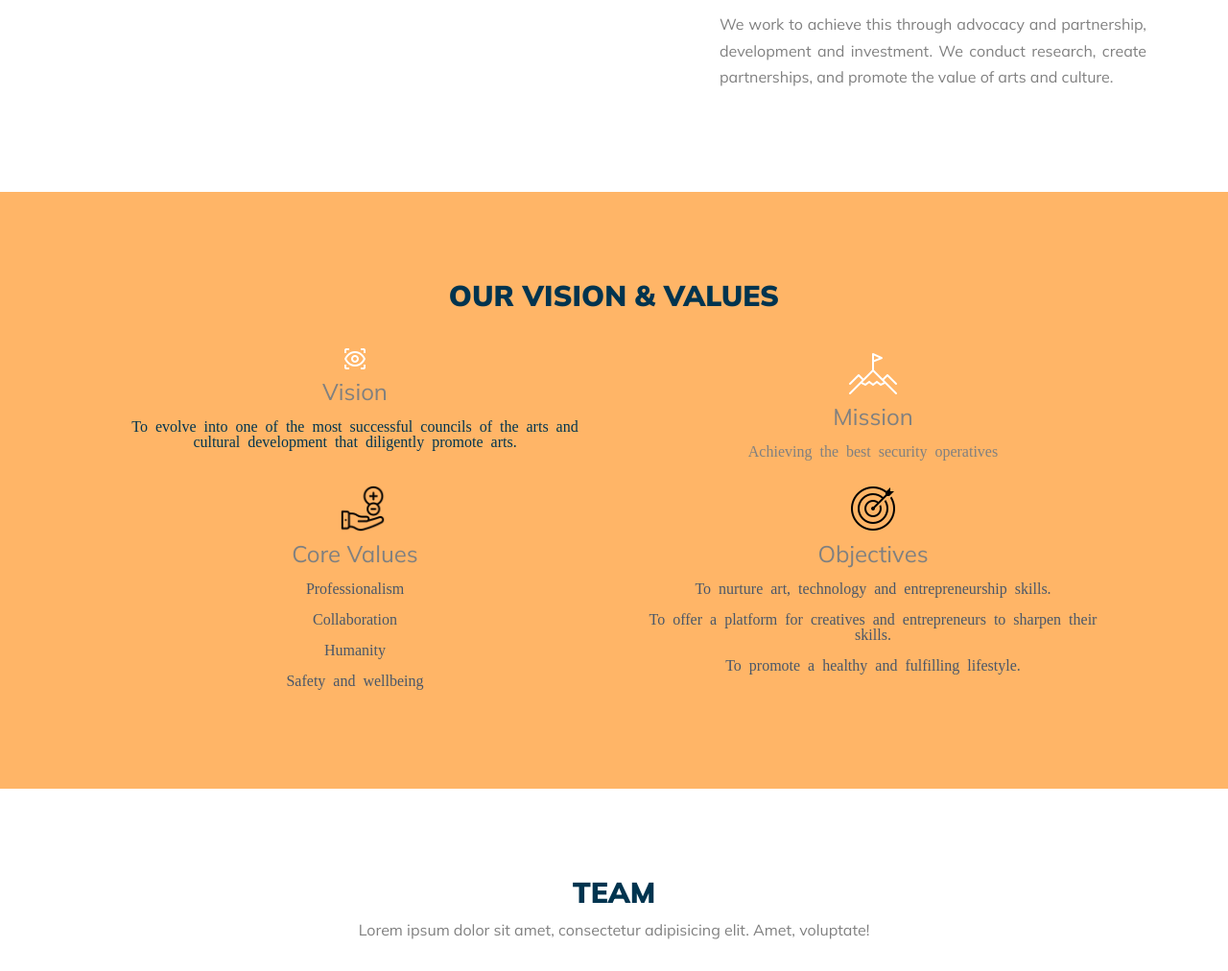
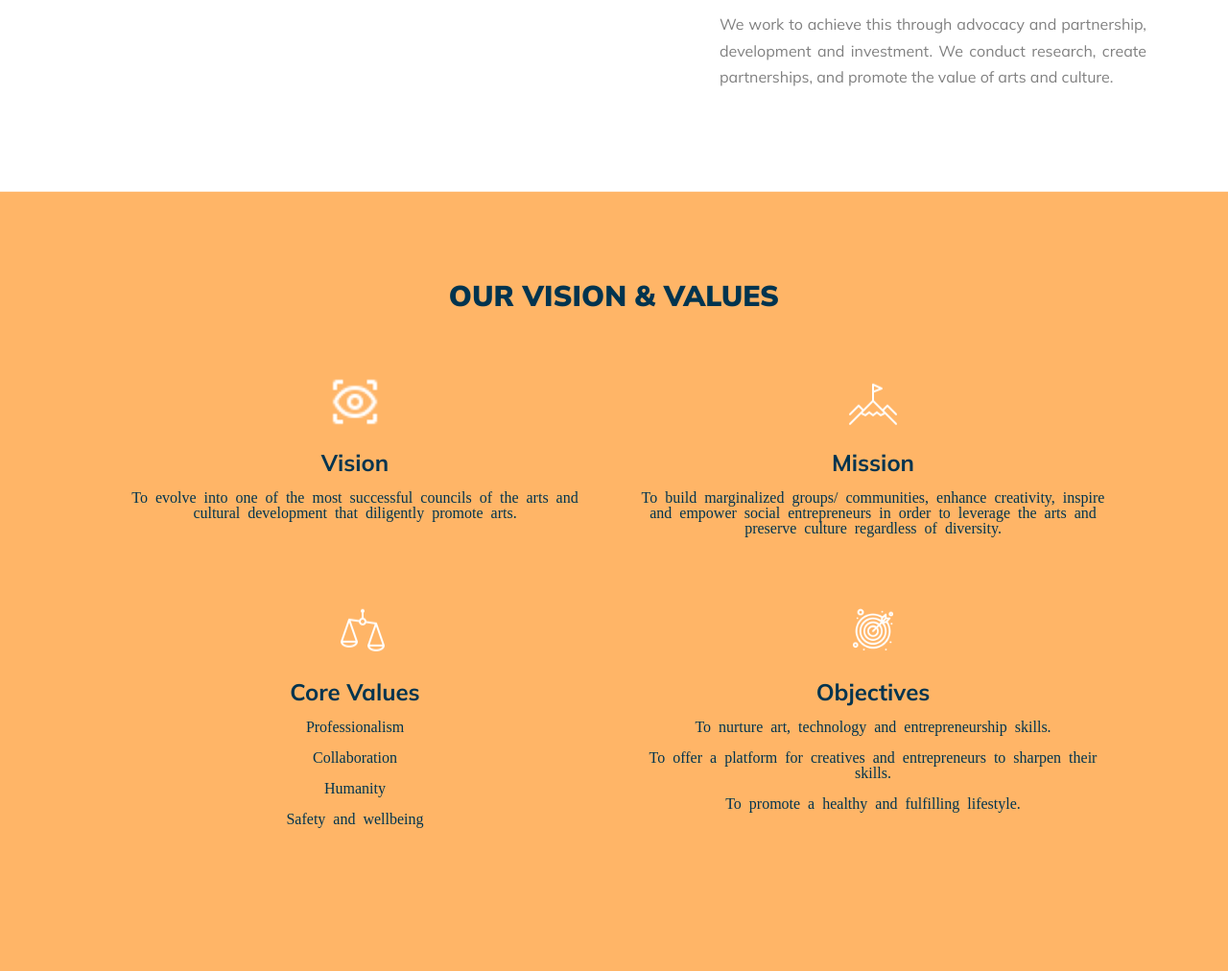
Before and after one commit to olukmark/starface, a PHP site: page /who-we-are.php in a window 1280 px wide. Shown: the part 873-1885 px from the top of the page at 96% size. Run offline with PHP 8.4, Linux system fonts and the light colour scheme; data that the repository does not hold is empty; some web fonts are replaced.

Commit message:
general commit

```diff
--- a/css/style.css
+++ b/css/style.css
@@ -17,12 +17,19 @@
 .bg-purple {background: var(--starface-purple);}
 
 /* Typography */
+.white-text {color: #fff}
 .grey-text {
   color: var(--starface-grey);
 }
 .navy-text {
   color: var(--starface-navy);
 }
+  h3 > a {
+    color: var(--starface-navy);
+  }
+
+  a { color: var(--starface-navy); }
+
 /* Base */
 html {
   overflow-x: hidden; }
@@ -1096,29 +1103,36 @@ transform: translate(-50%,0); }
     font-family: 'icomoon';
     content: "\e5cd"; }
 
-.symptom {
+.prog-card {
   padding: 30px;
   -webkit-box-shadow: 0 15px 30px 0 rgba(0, 0, 0, 0.1);
   box-shadow: 0 15px 30px 0 rgba(0, 0, 0, 0.1);
   background: #fff; }
-  .symptom .img {
+  .prog-card .img {
     -webkit-box-flex: 0;
     -ms-flex: 0 0 80px;
     flex: 0 0 80px;
     margin-right: 20px; }
-    .symptom .img img {
+    .prog-card .img img {
       max-width: 100%;
       margin-bottom: 0; }
-  .symptom .text {
+  .prog-card .text {
     padding-top: 10px; }
-    .symptom .text h3 {
+    .prog-card .text h3 {
       font-size: 16px;
       font-weight: 700;
       color: #6f42c1; }
-    .symptom .text p {
+    .prog-card .text p {
       line-height: 1.5;
       font-size: 15px;
       margin-bottom: 0; }
+
+    @media screen and (max-width: 768px) {
+      .prog-card {
+        display: flex;
+        flex-direction: column;
+      }
+    }
 
 .note {
   padding: 20px;
@@ -2139,3 +2153,11 @@ section.page-title .title h1 {
 .d-none {
   display: none
 }
+
+.bg-img {
+  /*background-image: url("../images/Page123.jpg");*/
+background-size: cover;
+background-position: center center;
+height: 828.52px;
+transform: translate(0px, -0.25px);
+}
--- a/includes/footer.inc.php
+++ b/includes/footer.inc.php
@@ -1,8 +1,8 @@
 
-<?php include 'signup.php'; ?>
+
 <footer class="site-footer">
       <div class="container">
-        <div class="row">
+        <!-- <div class="row">
           <div class="footer-form bg-navy col-lg-12 my-5">
             <div class="columns flex-bottom">
               <div class="col-lg-6">
@@ -21,7 +21,7 @@
               </div>
             </div>
           </div>
-        <div>
+        <div> -->
         <div class="row">
           <div class="col-lg-4">
             <h2 class="footer-heading mb-4">About</h2>
--- a/index.php
+++ b/index.php
@@ -46,7 +46,7 @@ border-bottom-right-radius: 130px;">
     <div class="site-section bg-primary-light parallax">
       <div class="container">
         <div class="row align-items-center">
-          <div class="col-lg-5 bg-white p-5 mb-5 mr-auto justify-content-center">
+          <div class="col-lg-5 bg-white p-2 mb-5 mr-auto justify-content-center">
             <div class="text-center">
               <h2 class="section-heading mb-4">WHAT WE DO</h2>
               <p></p>
@@ -168,7 +168,7 @@ border-bottom-right-radius: 130px;">
       <div class="container">
         <div class="row mb-3">
           <div class="col-lg-7 text-center mx-auto">
-            <h2 class="section-heading text-white">OUR IMPACT</h2>
+            <h2 class="section-heading text-navy">OUR IMPACT</h2>
             <p>Behind every number is a story.</p>
           </div>
         </div>
--- a/js/main.js
+++ b/js/main.js
@@ -270,16 +270,16 @@ jQuery(document).ready(function($) {
 	// navigation
   var OnePageNavigation = function() {
     var navToggler = $('.site-menu-toggle');
-   	$("body").on("click", ".main-menu li a[href^='#'], .smoothscroll[href^='#'], .site-mobile-menu .site-nav-wrap li a", function(e) {
-      e.preventDefault();
-
-      var hash = this.hash;
-
-      $('html, body').animate({
+	$('html, body').animate({
         'scrollTop': $(hash).offset().top
       }, 600, 'easeInOutExpo', function(){
         window.location.hash = hash;
       });
+
+	$("body").on("click", ".main-menu li a[href^='#'], .smoothscroll[href^='#'], .site-mobile-menu .site-nav-wrap li a", function(e) {
+      e.preventDefault();
+
+      var hash = this.hash;
 
     });
   };
--- a/who-we-are.php
+++ b/who-we-are.php
@@ -1,6 +1,6 @@
 
 <!-- Page title -->
-<?php $title = "About Us - Starface CAMP"; ?>
+<?php $title = "Who We Are - Starface CAMP"; ?>
 
 <!-- header.php -->
 <?php include './includes/header.inc.php'; ?>
@@ -52,7 +52,7 @@
         </div>
       </div>
     </div>
-    <div class="site-section bg-sandy-brown">
+    <div class="site-section bg-sandy-brown bg-img">
       <div class="container">
         <div class="row mb-3">
           <div class="col-lg-7 text-center mx-auto">
@@ -63,54 +63,55 @@
           <div class="text-center mb-5">
               <p></p>
           </div>
-          <div class="col-12 col-md-6 icon-box-small">
+          <div class="col-12 col-md-6 icon-box-small my-3">
             <div class="my-1">
-              <div class="d-flex justify-content-center p-2 mx-2">
+              <div class="icon d-flex justify-content-center p-4 mx-2">
                 <img src="images/vision-2.png">
               </div>
-              <div class="d-flex justify-content-center"><h4>Vision</h4></div>
+              <div class="d-flex justify-content-center navy-text"><h4 class="label font-weight-bold">Vision</h4></div>
             </div>
             <div class="text-center">
               <p class="navy-text">To evolve into one of the most successful councils of the arts and cultural development that diligently promote arts.
 </p>
             </div>
           </div>
-          <div class="col-12 col-md-6 icon-box-small">
+          <div class="col-12 col-md-6 icon-box-small my-3">
             <div class="my-1">
-              <div class="icon d-flex justify-content-center p-2 mx-2">
+              <div class="icon d-flex justify-content-center p-4 mx-2">
                 <img src="images/mission-2.png">
               </div>
-              <div class="d-flex justify-content-center"><h4>Mission</h4></div>
+              <div class="d-flex justify-content-center navy-text"><h4 class="label font-weight-bold">Mission</h4></div>
             </div>
             <div class="text-center">
-              <p class="white-text">Achieving the best security operatives</p>
+              <p class="navy-text">To build marginalized groups/ communities, enhance creativity, inspire and empower social entrepreneurs in order to leverage the arts and preserve culture regardless of diversity.
+</p>
             </div>
           </div>
-          <div class="col-12 col-md-6 icon-box-small">
+          <div class="col-12 col-md-6 icon-box-small my-3">
             <div class="my-1">
-              <div class="col icon d-flex justify-content-center p-2 mx-2">
-                <img src="images/values.png">
+              <div class="col icon d-flex justify-content-center p-4 mx-2">
+                <img src="images/value-white.png">
               </div>
-              <div class="d-flex justify-content-center"><h4>Core Values</h4></div>
+              <div class="d-flex justify-content-center"><h4 class="navy-text label font-weight-bold">Core Values</h4></div>
             </div>
             <div class="text-center">
-              <p class="grey-text">Professionalism</p>
-              <p class="grey-text">Collaboration</p>
-              <p class="grey-text">Humanity</p>
-              <p class="grey-text">Safety and wellbeing</p>
+              <p class="navy-text">Professionalism</p>
+              <p class="navy-text">Collaboration</p>
+              <p class="navy-text">Humanity</p>
+              <p class="navy-text">Safety and wellbeing</p>
             </div>
           </div>
-          <div class="col-12 col-md-6 icon-box-small">
+          <div class="col-12 col-md-6 icon-box-small my-3">
             <div class="my-1">
-              <div class="icon d-flex justify-content-center p-2 mx-2">
-                <img src="images/goal.png">
+              <div class="icon d-flex justify-content-center p-4 mx-2">
+                <img src="images/goals-white.png">
               </div>
-              <div class="d-flex justify-content-center"><h4>Objectives</h4></div>
+              <div class="d-flex justify-content-center navy-text"><h4 class="label font-weight-bold">Objectives</h4></div>
             </div>
             <div class="text-center">
-              <p class="grey-text">To nurture art, technology and entrepreneurship skills.</p>
-              <p class="grey-text">To offer a platform for creatives and entrepreneurs to sharpen their skills.</p>
-              <p class="grey-text">To promote a healthy and fulfilling lifestyle.</p>
+              <p class="navy-text">To nurture art, technology and entrepreneurship skills.</p>
+              <p class="navy-text">To offer a platform for creatives and entrepreneurs to sharpen their skills.</p>
+              <p class="navy-text">To promote a healthy and fulfilling lifestyle.</p>
 
               </p>
             </div>
@@ -125,7 +126,7 @@
         <div class="row mb-3">
           <div class="col-lg-7 text-center mx-auto">
             <h2 class="section-heading">TEAM</h2>
-            <p>Lorem ipsum dolor sit amet, consectetur adipisicing elit. Amet, voluptate!</p>
+            <p>Our forward-looking leadership team is made up of dedicated, focused and experienced executives.</p>
           </div>
         </div>
 
```
Also changed, not shown: news.php (+6 -6 lines), what-we-do.php (+9 -9 lines), images/Page123.jpg (added), images/goals-white.png (added), images/value-white.png (added).
